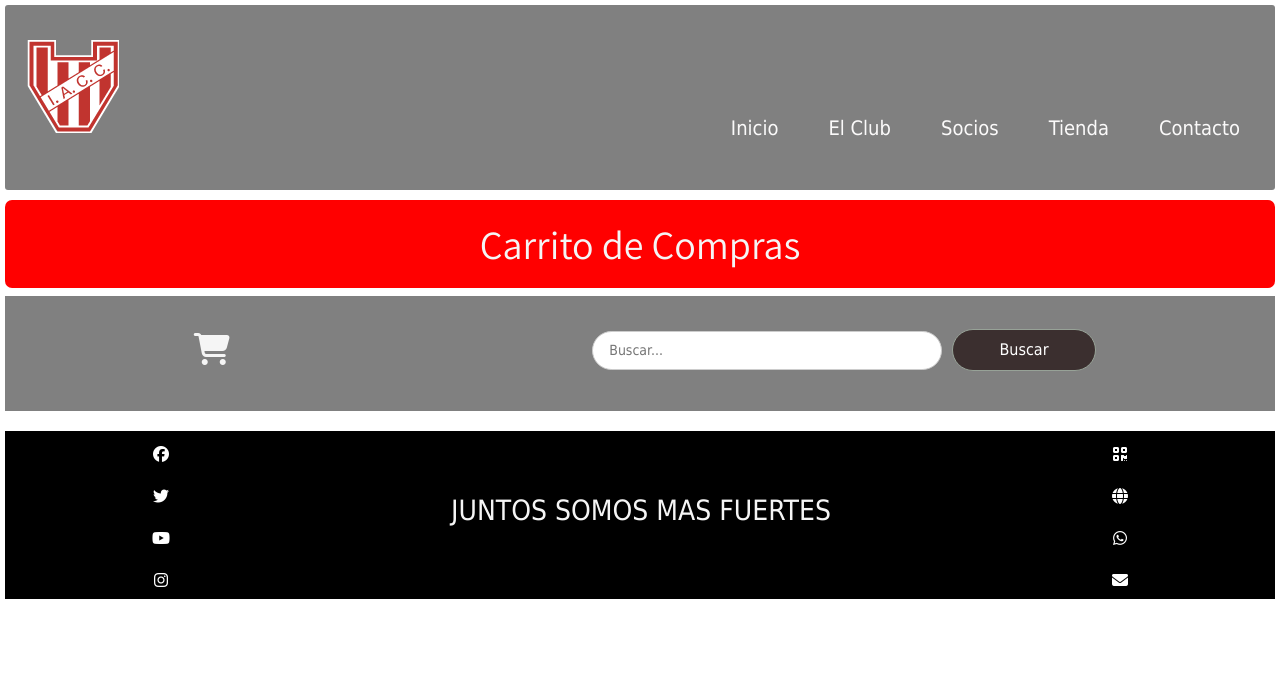
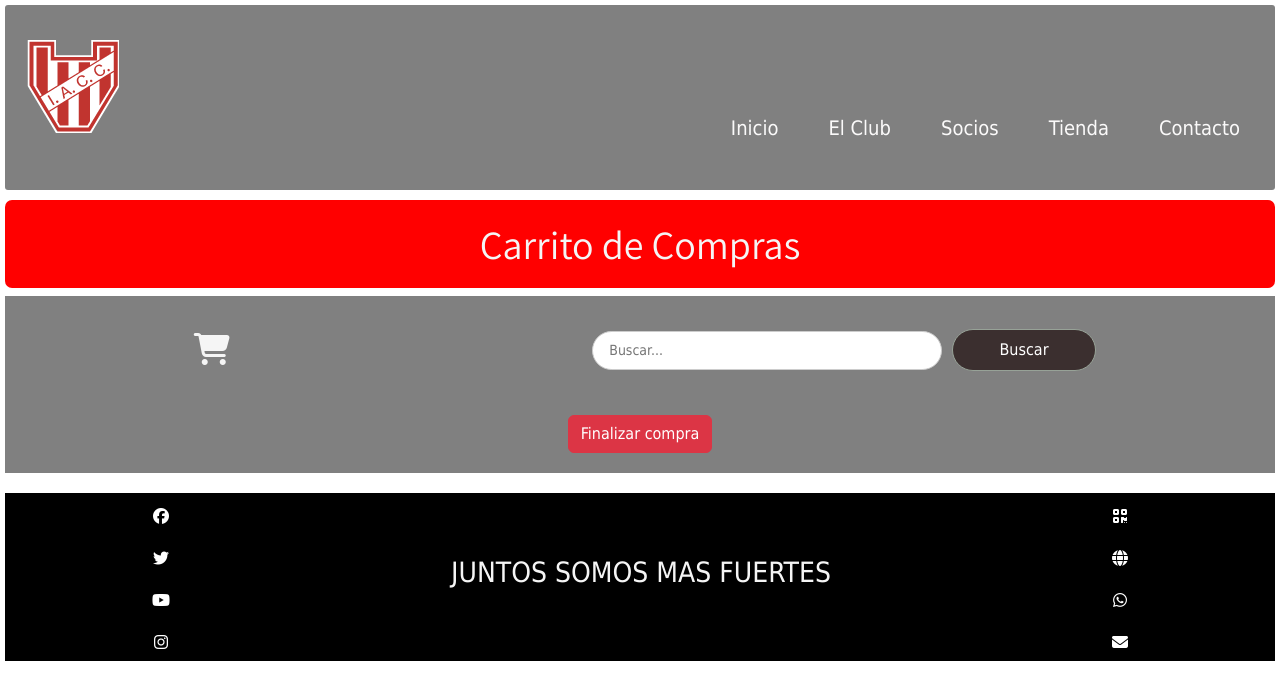
Before and after one commit to rodrigo-reinoso/PF-rodrigo-reinoso, a plain HTML site: page secciones/carrito.html in a window 1280 px wide. Drawn offline with nearby package versions, Linux system fonts and the light colour scheme.

Commit message:
modificaciones varias y se crea boton de finalizar compra

```diff
--- a/css/style.css
+++ b/css/style.css
@@ -55,7 +55,10 @@ h1 {
   border-radius: 7px;
   font-family: "Assistant", sans-serif;
 }
-
+.boton-finalizar-compra{
+  display: flex;
+  justify-content: center;
+}
 .swal2-confirm.swal2-styled {
   background-color: red;
   border: 2px solid darkred;
--- a/js/carrito.js
+++ b/js/carrito.js
@@ -51,6 +51,7 @@ function renderizarCarrito(carrito) {
     }
 }
 
+
 let carrito = [];
 
 obtenerProductosDeLocalStorage();
--- a/secciones/carrito.html
+++ b/secciones/carrito.html
@@ -72,8 +72,13 @@
                 </form>
             </div>
 
-            <section id="carritoDeCompras" class="container"></section>
+            <section id="carritoDeCompras" class="container">
 
+            </section>
+            <div class="container mt-4 boton-finalizar-compra">
+                <!-- Botón de Finalizar compra -->
+                <button class="btn btn-danger" type="button" id="btnFinalizarCompra">Finalizar compra</button>
+              </div>
         </div>
 
 
```
